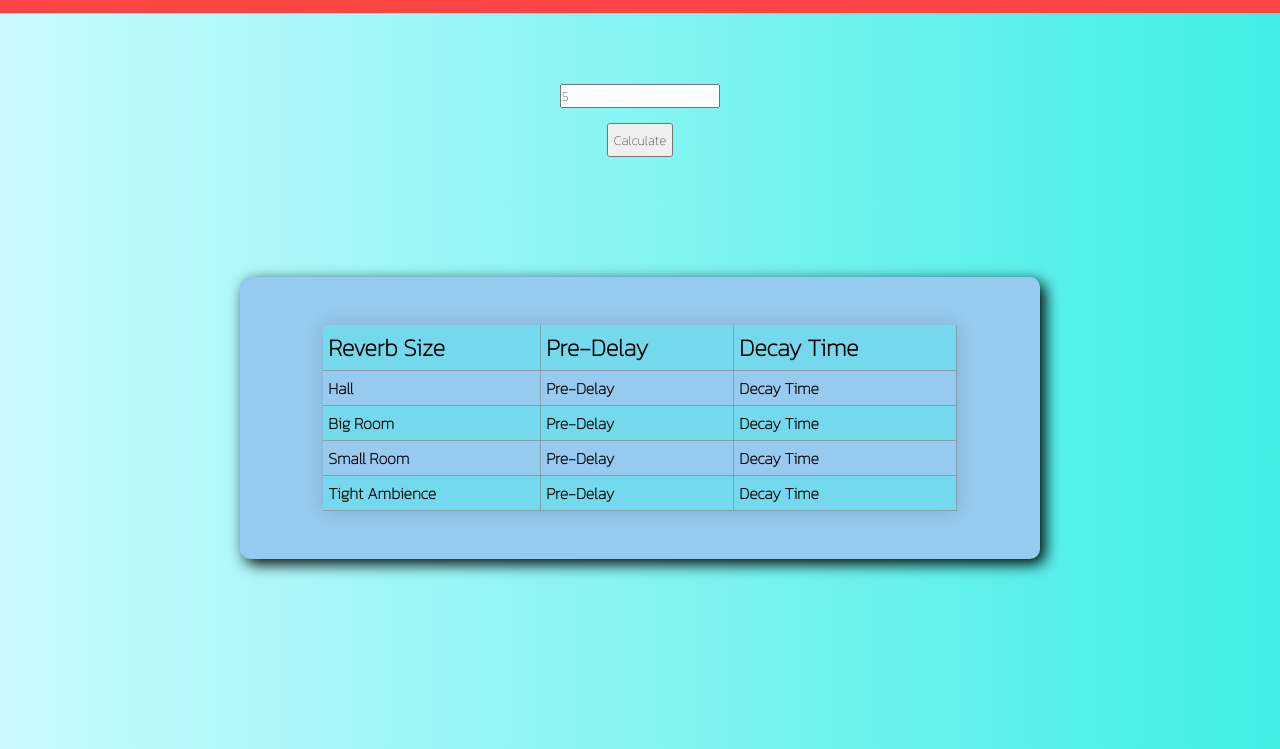
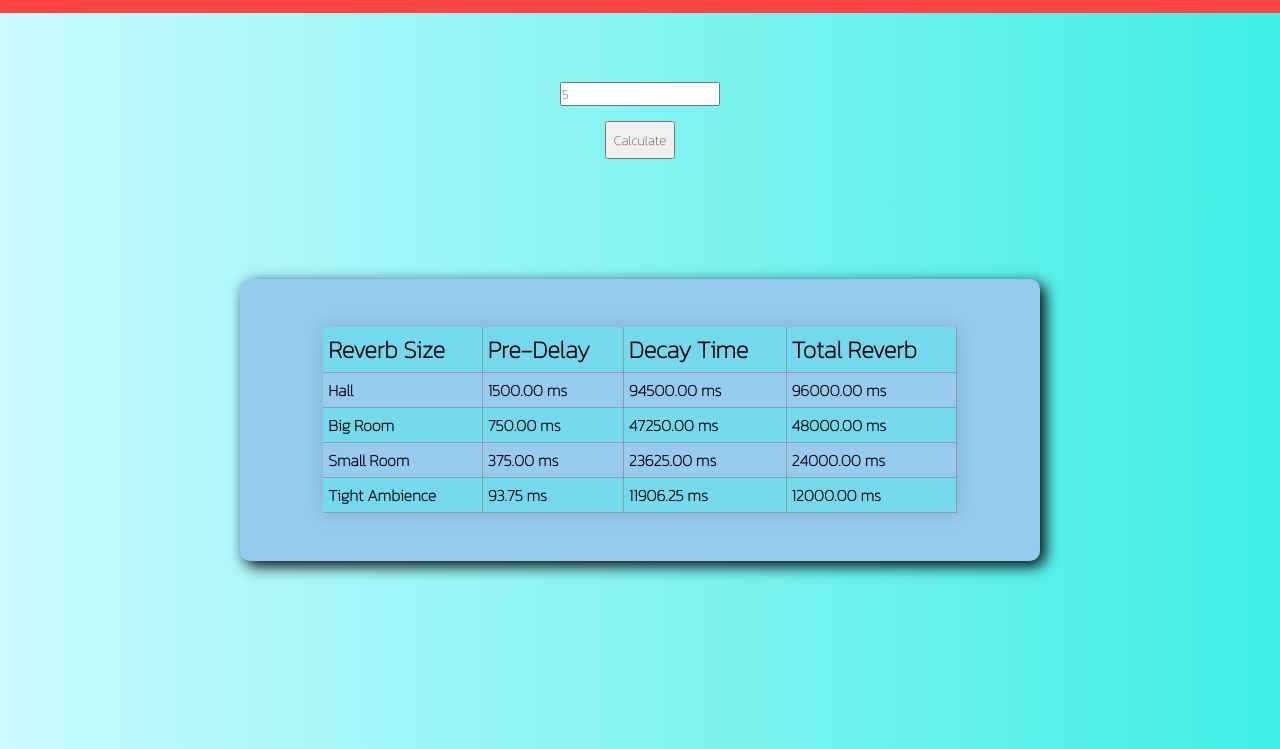
Before and after one commit to parkerrudd/reverb-calculator, a plain HTML site: page index.html in a window 1280 px wide. Both pictures are taken after typing "5" into the empty fields and a click on the button "Calculate". Shown: the part 51-800 px from the top of the page. Drawn offline with Linux system fonts and the light colour scheme.

Commit message:
added calculations to javascript

```diff
--- a/index.html
+++ b/index.html
@@ -26,27 +26,32 @@
                         <th>Reverb Size</th>
                         <th>Pre-Delay</th>
                         <th>Decay Time</th>
+                        <th>Total Reverb</th>
                     </tr>
                 </thead>
                 <tr id="hall">
                     <th>Hall</th>
-                    <th>Pre-Delay</th>
-                    <th>Decay Time</th>
+                    <th id="hall-pd">Pre-Delay</th>
+                    <th id="hall-dt">Decay Time</th>
+                    <th id="hall-total"></th>
                 </tr>
                 <tr id="big-room">
                     <th>Big Room</th>
-                    <th>Pre-Delay</th>
-                    <th>Decay Time</th>
+                    <th id="big-pd">Pre-Delay</th>
+                    <th id="big-dt">Decay Time</th>
+                    <th id="big-total"></th>
                 </tr>
                 <tr id="small-room">
                     <th>Small Room</th>
-                    <th>Pre-Delay</th>
-                    <th>Decay Time</th>
+                    <th id="small-pd">Pre-Delay</th>
+                    <th id="small-dt">Decay Time</th>
+                    <th id="small-total"></th>
                 </tr>
                 <tr id="tight">
                     <th>Tight Ambience</th>
-                    <th>Pre-Delay</th>
-                    <th>Decay Time</th>
+                    <th id="tight-pd">Pre-Delay</th>
+                    <th id="tight-dt">Decay Time</th>
+                    <th id="tight-total"> </th>
                 </tr>
             </table>
         </div>
--- a/script.js
+++ b/script.js
@@ -0,0 +1,68 @@
+const button = document.getElementById('btn');
+const bpm = document.getElementById('input');
+
+//HALL VARIABLES
+const hallPreDelay = document.getElementById('hall-pd');
+const hallDecay = document.getElementById('hall-dt');
+const hallTotal = document.getElementById('hall-total');
+
+//BIG ROOM VARIABLES
+const bigRoomTotal = document.getElementById('big-total');
+const bigRoomDecay = document.getElementById('big-dt');
+const bigRoomPreDelay = document.getElementById('big-pd');
+
+//SMALL ROOM VARIABLES
+const smallRoomTotal = document.getElementById('small-total');
+const smallRoomDecay = document.getElementById('small-dt');
+const smallRoomPreDelay = document.getElementById('small-pd');
+
+//TIGHT AMBIENCE VARIABLES
+const tightRoomTotal = document.getElementById('tight-total');
+const tightRoomDecay = document.getElementById('tight-dt');
+const tightRoomPreDelay = document.getElementById('tight-pd');
+
+//BUTTON CLICK TRIGGERS CALCULATION FUNCTIONS
+button.addEventListener('click', () => {
+    hallCalc();
+    bigRoomCalc();
+    smallRoomCalc();
+    tightAmbienceCalc();
+})
+
+function hallCalc() {
+    const hallTotalCalc = 60000 / bpm.value * 8;
+    hallTotal.innerText = `${hallTotalCalc.toFixed(2)} ms`;
+    const hallDelayCalc = hallTotalCalc / 64;
+    hallPreDelay.innerText = `${hallDelayCalc.toFixed(2)} ms`;
+    const hallDecayCalc = hallTotalCalc - hallDelayCalc;
+    hallDecay.innerText = `${hallDecayCalc.toFixed(2)} ms`;
+
+}
+
+function bigRoomCalc() {
+    const bigRoomTotalCalc = 60000 / bpm.value * 4;
+    bigRoomTotal.innerText = `${bigRoomTotalCalc.toFixed(2)} ms`;
+    const bigRoomPreDelayCalc = bigRoomTotalCalc / 64;
+    bigRoomPreDelay.innerText = `${bigRoomPreDelayCalc.toFixed(2)} ms`;
+    const bigRoomDecayCalc = bigRoomTotalCalc - bigRoomPreDelayCalc;
+    bigRoomDecay.innerText = `${bigRoomDecayCalc.toFixed(2)} ms`;
+}
+
+function smallRoomCalc() {
+    const smallRoomTotalCalc = 60000 / bpm.value * 2;
+    smallRoomTotal.innerText = `${smallRoomTotalCalc.toFixed(2)} ms`;
+    const smallRoomPreDelayCalc = smallRoomTotalCalc / 64;
+    smallRoomPreDelay.innerText = `${smallRoomPreDelayCalc.toFixed(2)} ms`;
+    const smallRoomDecayCalc = smallRoomTotalCalc - smallRoomPreDelayCalc;
+    smallRoomDecay.innerText = `${smallRoomDecayCalc.toFixed(2)} ms`;
+}
+
+function tightAmbienceCalc() {
+    const tightRoomTotalCalc = 60000 / bpm.value;
+    tightRoomTotal.innerText = `${tightRoomTotalCalc.toFixed(2)} ms`;
+    const tightRoomPreDelayCalc = tightRoomTotalCalc / 128;
+    tightRoomPreDelay.innerText = `${tightRoomPreDelayCalc.toFixed(2)} ms`;
+    const tightRoomDecayCalc = tightRoomTotalCalc - tightRoomPreDelayCalc;
+    tightRoomDecay.innerText = `${tightRoomDecayCalc.toFixed(2)} ms`;
+
+}
--- a/style.css
+++ b/style.css
@@ -36,7 +36,7 @@ header {
 #btn {
     max-width: 50%;
     margin: 0 auto;
-    padding: 5px;
+    padding: 7px;
     cursor: pointer;
 }
 
```
